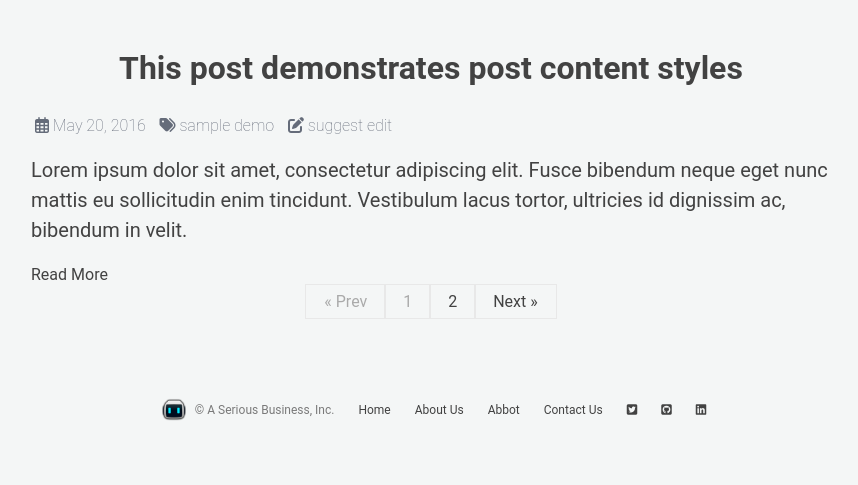
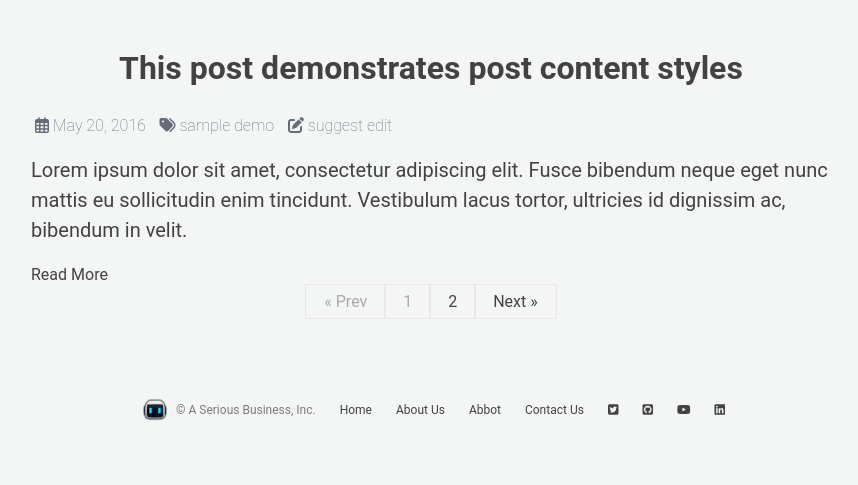
Before and after one commit to aseriousbiz/blog-theme, a Jekyll site: the page built from index.html, in a window 1280 px wide. Shown: the part 981-1466 px from the top of the page, without its empty margins (209-1067 px from the left). Built offline with Jekyll 4.4.1, drawn with Linux system fonts in a browser that asks for light colours; nearby versions of some CDN libraries; the list of posts is cut into pages by our own code.

Commit message:
Add Youtube to the footer

```diff
--- a/_includes/footer.html
+++ b/_includes/footer.html
@@ -11,6 +11,7 @@
           <li><a href="mailto:{{ site.contact.email }}">Contact Us</a></li>
           <li><a href="https://twitter.com/getAbbot"><i class="fab fa-twitter-square"></i></a></li>
           <li><a href="https://github.com/aseriousbiz"><i class="fab fa-github-square"></i></a></li>
+          <li><a href="https://www.youtube.com/channel/UCEWtUt3dNMTULNesrL_8lOg"><i class="fab fa-youtube"></i></a></li>
           <li><a href="https://www.linkedin.com/company/a-serious-business-inc/"><i class="fab fa-linkedin"></i></a></li>
         </ul>
   </nav>
```
